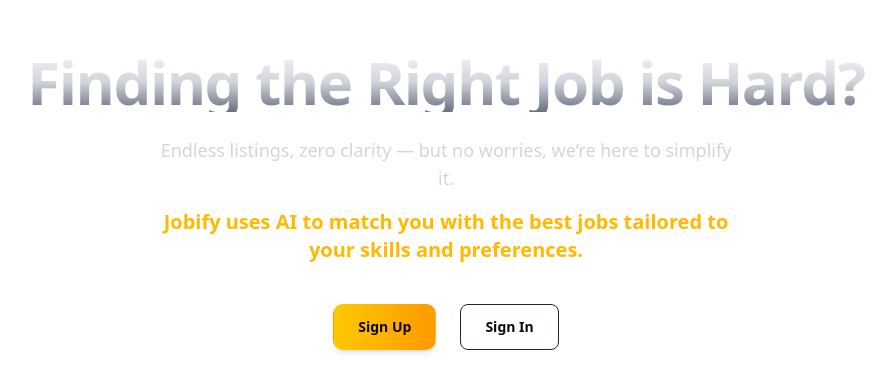
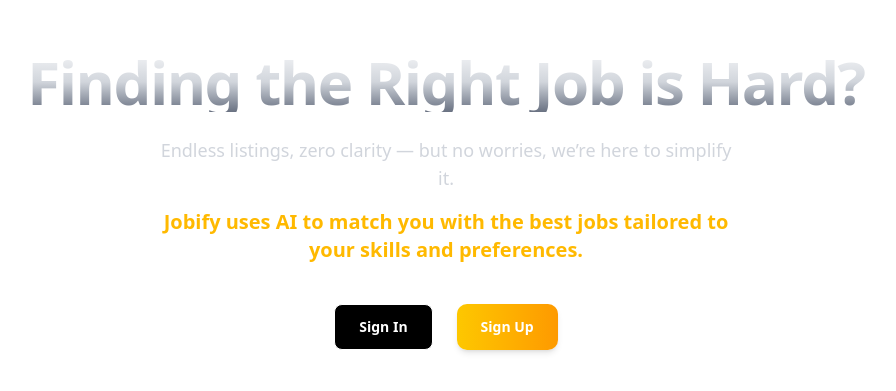
Before and after one commit to janhvi-pandey/NextHire, a Next.js app: page / in a window 1280 px wide. Shown: the part 199-590 px from the top of the page, without its empty margins (194-1090 px from the left). Built offline with nearby package versions, Linux system fonts and the light colour scheme.

Commit message:
Sign Up ans Signin Modals created

```diff
--- /dev/null
+++ b/components/AuthModal.js
@@ -0,0 +1,122 @@
+"use client";
+
+import React, { useState } from "react";
+import * as Dialog from "@radix-ui/react-dialog";
+
+export default function AuthModal() {
+  const [openSignIn, setOpenSignIn] = useState(false);
+  const [openSignUp, setOpenSignUp] = useState(false);
+
+  return (
+    <>
+      {/* Trigger Buttons */}
+      <div className="mt-10 flex justify-center gap-6">
+        <button
+          onClick={() => setOpenSignIn(true)}
+          className="rounded-md border bg-black border-white px-6 py-3 text-sm font-semibold text-white transition-all hover:scale-105 hover:text-amber-400"
+        >
+          Sign In
+        </button>
+
+        <button
+          onClick={() => setOpenSignUp(true)}
+          className="rounded-lg bg-gradient-to-r from-yellow-400 to-amber-500 px-6 py-3 text-sm font-semibold text-white shadow-md  hover:from-amber-500  hover:border-b-gray-950 hover:to-yellow-400 transition-transform hover:scale-105"
+        >
+          Sign Up
+        </button>
+      </div>
+
+      {/* Sign In Modal */}
+      <Dialog.Root open={openSignIn} onOpenChange={setOpenSignIn}>
+        <Dialog.Portal>
+          {/* Transparent black overlay with blur */}
+          <Dialog.Overlay className="fixed inset-0 bg-black/70 backdrop-blur-sm" />
+
+          <Dialog.Content
+            className="fixed top-1/2 left-1/2 max-w-md w-full p-6 rounded-lg shadow-lg transform -translate-x-1/2 -translate-y-1/2 focus:outline-none text-white"
+            style={{ background: "linear-gradient(to bottom, #121212, #262626)" }}
+          >
+            <Dialog.Title className="text-2xl font-bold mb-4">Sign In</Dialog.Title>
+            <Dialog.Description className="mb-6 text-gray-300">
+            Welcome back! Let’s find your next opportunity
+            </Dialog.Description>
+
+            <form className="flex flex-col gap-4">
+              <input
+                type="email"
+                placeholder="Email"
+                required
+                className="px-4 py-2 bg-black border border-gray-700 rounded-md text-white placeholder-gray-500 focus:outline-none focus:ring-2 focus:ring-amber-400"
+              />
+              <input
+                type="password"
+                placeholder="Password"
+                required
+                className="px-4 py-2 bg-black border border-gray-700 rounded-md text-white placeholder-gray-500 focus:outline-none focus:ring-2 focus:ring-amber-400"
+              />
+              <button
+                type="submit"
+                className="mt-4 bg-amber-400 text-gray-900 py-2 rounded-md font-semibold hover:bg-amber-500 transition"
+              >
+                Sign In
+              </button>
+            </form>
+
+            <Dialog.Close className="absolute top-3 right-3 text-gray-400 hover:text-white cursor-pointer text-xl font-bold">
+              ×
+            </Dialog.Close>
+          </Dialog.Content>
+        </Dialog.Portal>
+      </Dialog.Root>
+
+      {/* Sign Up Modal */}
+      <Dialog.Root open={openSignUp} onOpenChange={setOpenSignUp}>
+        <Dialog.Portal>
+          {/* Transparent black overlay with blur */}
+          <Dialog.Overlay className="fixed inset-0 bg-black/70 backdrop-blur-sm" />
+
+          <Dialog.Content
+            className="fixed top-1/2 left-1/2 max-w-md w-full p-6 rounded-lg shadow-lg transform -translate-x-1/2 -translate-y-1/2 focus:outline-none text-white"
+            style={{ background: "linear-gradient(to bottom, #121212, #262626)" }}
+          >
+            <Dialog.Title className="text-2xl font-bold mb-4">Sign Up</Dialog.Title>
+            <Dialog.Description className="mb-6 text-gray-300">
+              Start your journey to a better job
+            </Dialog.Description>
+
+            <form className="flex flex-col gap-4">
+              <input
+                type="text"
+                placeholder="Full Name"
+                required
+                className="px-4 py-2 bg-black border border-gray-700 rounded-md text-white placeholder-gray-500 focus:outline-none focus:ring-2 focus:ring-amber-400"
+              />
+              <input
+                type="email"
+                placeholder="Email"
+                required
+                className="px-4 py-2 bg-black border border-gray-700 rounded-md text-white placeholder-gray-500 focus:outline-none focus:ring-2 focus:ring-amber-400"
+              />
+              <input
+                type="password"
+                placeholder="Password"
+                required
+                className="px-4 py-2 bg-black border border-gray-700 rounded-md text-white placeholder-gray-500 focus:outline-none focus:ring-2 focus:ring-amber-400"
+              />
+              <button
+                type="submit"
+                className="mt-4 bg-amber-400 text-gray-900 py-2 rounded-md font-semibold hover:bg-amber-500 transition"
+              >
+                Sign Up
+              </button>
+            </form>
+
+            <Dialog.Close className="absolute top-3 right-3 text-gray-400 hover:text-white cursor-pointer text-xl font-bold">
+              ×
+            </Dialog.Close>
+          </Dialog.Content>
+        </Dialog.Portal>
+      </Dialog.Root>
+    </>
+  );
+}
--- a/components/HeroSection.js
+++ b/components/HeroSection.js
@@ -1,44 +1,28 @@
 "use client";
 
 import React from "react";
-import Link from "next/link";
+// Remove Link import since you won’t need it for buttons here
+import AuthModals from "@/components/AuthModal";
 
 const HeroSection = () => {
   return (
-    // Section container with centered layout
     <section className="relative min-h-screen flex flex-col justify-center items-center text-center px-6">
 
-      {/* Heading: Responsive text size for different screen sizes */}
       <h1 className="text-4xl sm:text-5xl lg:text-6xl font-extrabold tracking-tight bg-gradient-to-b from-gray-100 via-gray-300 to-gray-500 text-transparent bg-clip-text">
         Finding the Right Job is Hard?
       </h1>
 
-      {/* Subtext: Highlights the problem briefly */}
       <p className="mt-6 text-base sm:text-lg text-gray-300 max-w-xl">
         Endless listings, zero clarity — but no worries, we’re here to simplify it.
       </p>
 
-      {/* Highlighting AI-powered feature */}
       <p className="mt-4 text-lg sm:text-xl font-semibold text-amber-400 max-w-xl">
         Jobify uses AI to match you with the best jobs tailored to your skills and preferences.
       </p>
 
-      {/* Call-to-action buttons */}
-      <div className="mt-10 flex flex-col sm:flex-row justify-center items-center gap-6">
-        <Link
-          href="/signup"
-          className="rounded-lg bg-gradient-to-r from-yellow-400 to-amber-500 px-6 py-3 text-sm font-semibold shadow-md hover:from-amber-500 hover:to-yellow-400 transition-transform transform hover:scale-105 border border-transparent hover:border-black"
-        >
-          Sign Up
-        </Link>
+      {/* Replace Links with modal triggers */}
+      <AuthModals />
 
-        <Link
-          href="/signin"
-          className="rounded-md border px-6 py-3 text-sm font-semibold transition-all transform hover:scale-105 border-gray-800 hover:text-amber-600 hover:border-amber-600 dark:border-gray-200 dark:hover:text-amber-400 dark:hover:border-amber-400"
-        >
-          Sign In
-        </Link>
-      </div>
     </section>
   );
 };
```
